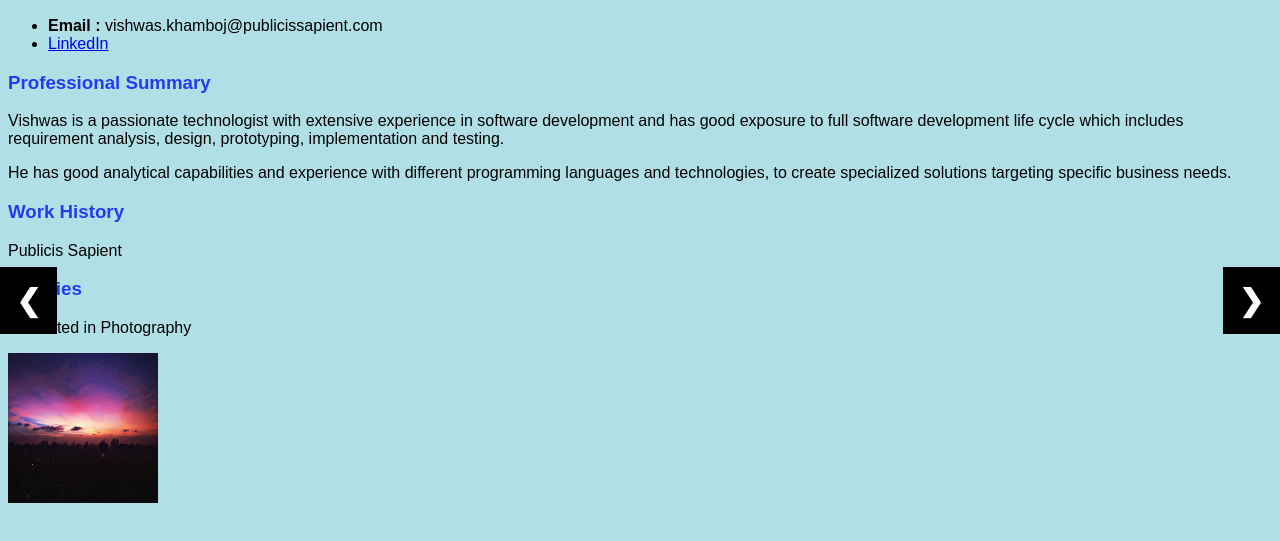
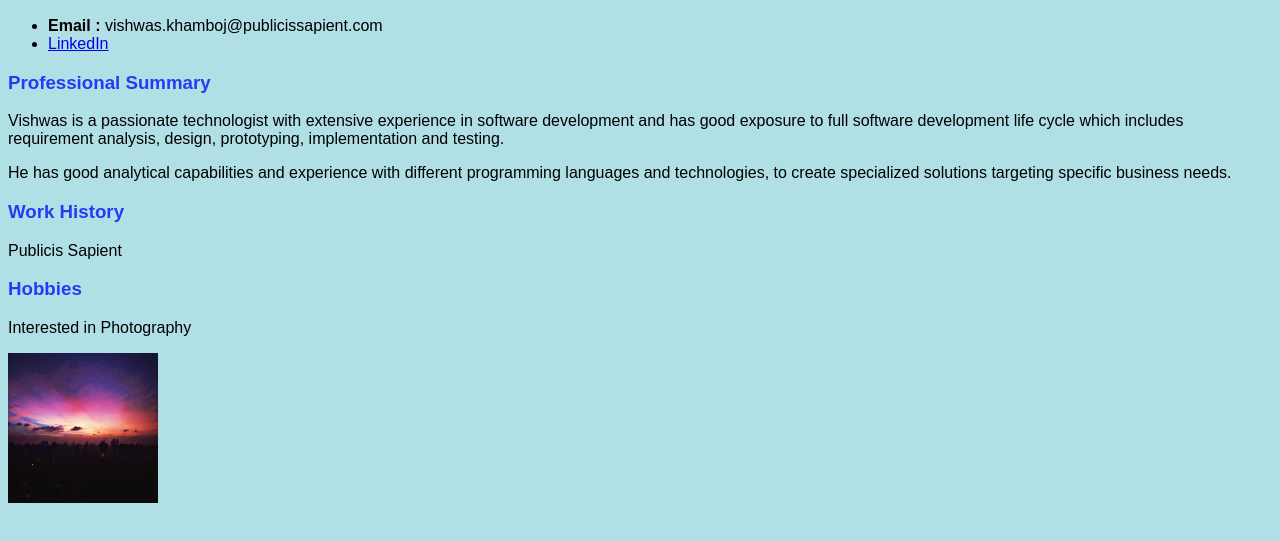
Before and after one commit to vkambs/vkambsps, a plain HTML site: page vkambsps/index.html in a window 1280 px wide. Shown: the part 111-652 px from the top of the page. Drawn offline with Linux system fonts and the light colour scheme; a script that the page names is missing.

Commit message:
comment button

```diff
--- a/vkambsps/index.html
+++ b/vkambsps/index.html
@@ -42,9 +42,8 @@
         <img src="image1.jpg" alt = "Image1" class="slide">
         <img src="image2.jpg" alt = "Image2" class="slide">
 
-        <button class="prev" onclick="plusSlides(-1)">❮</button>
-        <button class="next" onclick="plusSlides(1)">❯</button>
-    </div>
+        <!-- <button class="prev" onclick="plusSlides(-1)">❮</button>
+        <button class="next" onclick="plusSlides(1)">❯</button> -->
 </body>
 
 </html>
```
